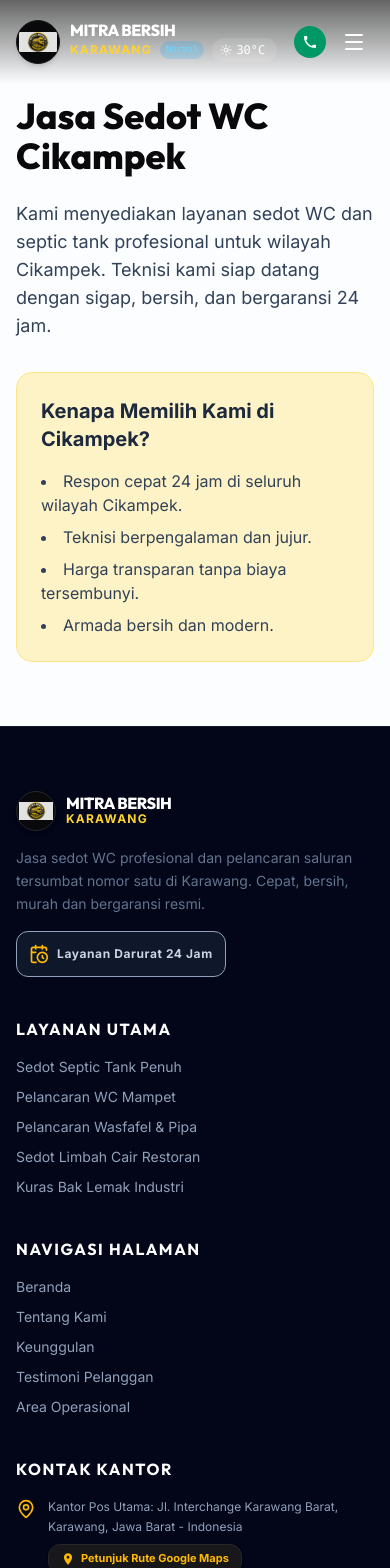
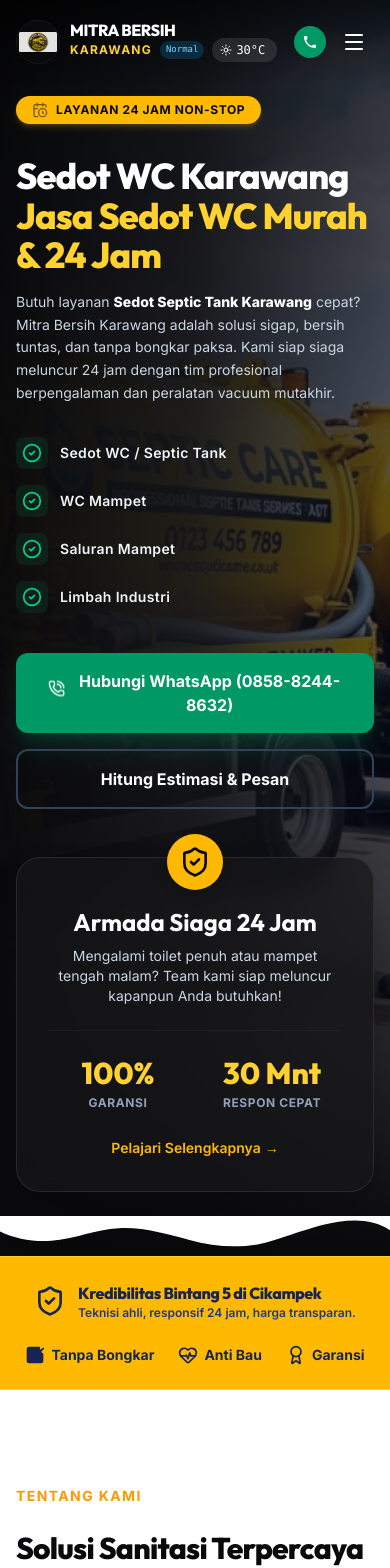
Before and after one commit to idin77/mitra-bersih-karawang, a React (Vite) app: page /jasa-sedot-wc-cikampek in a window 390 px wide. Shown: the top 1568 px of the page. Built offline with nearby package versions, Linux system fonts and the light colour scheme.

Commit message:
refactor: make location dynamic across components
Introduce a `location` prop to core components to allow multi-regional support and update the Google site verification tag.

```diff
--- a/index.html
+++ b/index.html
@@ -22,7 +22,7 @@
     <meta name="robots" content="index, follow" />
     <meta name="author" content="Mitra Bersih Karawang" />
     <link rel="canonical" href="https://mitrabersihkarawang.com" />
-    <meta name="google-site-verification" content="i_RVhfXoA1ybuP85QTAJjwu-WL7l_FIU7x_k0SPKM_Y" />
+    <meta name="google-site-verification" content="MyMamhblSagDsAjUWPMB7sUCShZXRXxt0ElTfhhTe3c" />
 
     <!-- Open Graph / Facebook -->
     <meta property="og:type" content="website" />
--- a/src/components/About.tsx
+++ b/src/components/About.tsx
@@ -1,7 +1,7 @@
 import { Home, Users, Building2, Factory, ShieldAlert, Award } from "lucide-react";
 import { motion } from "motion/react";
 
-export default function About() {
+export default function About({ location = "Karawang" }: { location?: string }) {
   const sectors = [
     {
       icon: <Home className="w-6 h-6 text-amber-600" />,
@@ -42,12 +42,12 @@ export default function About() {
               TENTANG KAMI
             </span>
             <h2 className="text-3xl sm:text-4xl font-display font-extrabold text-zinc-950 tracking-tight leading-tight">
-              Solusi Sanitasi Terpercaya di Karawang
+              Solusi Sanitasi Terpercaya di {location}
             </h2>
             <div className="w-20 h-1.5 bg-amber-400 rounded-full"></div>
 
             <p className="text-slate-600 text-base sm:text-lg leading-relaxed pt-2">
-              <strong className="text-zinc-950 font-semibold">Mitra Bersih Karawang</strong> merupakan jasa sedot WC profesional yang melayani rumah tangga, perusahaan, perkantoran, dan industri dengan pelayanan cepat, aman, dan terpercaya.
+              <strong className="text-zinc-950 font-semibold">Mitra Bersih {location}</strong> merupakan jasa sedot WC profesional yang melayani rumah tangga, perusahaan, perkantoran, dan industri dengan pelayanan cepat, aman, dan terpercaya.
             </p>
 
             <p className="text-slate-600 text-sm sm:text-base leading-relaxed">
--- a/src/components/ContactForm.tsx
+++ b/src/components/ContactForm.tsx
@@ -7,7 +7,7 @@ interface ContactProps {
   whatsappNumber: string;
 }
 
-export default function ContactForm({ whatsappNumber }: ContactProps) {
+export default function ContactForm({ whatsappNumber, location = "Karawang" }: { whatsappNumber: string; location?: string }) {
   // Booking Form State
   const [formData, setFormData] = useState({
     name: "",
@@ -26,7 +26,7 @@ export default function ContactForm({ whatsappNumber }: ContactProps) {
       return;
     }
 
-    const message = `Halo Jasa Sedot WC Mitra Bersih Karawang,\n\nSaya ingin booking layanan pengerjaan secepatnya:\n` +
+    const message = `Halo Jasa Sedot WC Mitra Bersih ${location},\n\nSaya ingin booking layanan pengerjaan secepatnya:\n` +
       `- Nama: ${formData.name}\n` +
       `- Alamat: ${formData.address}\n` +
       `- Layanan: ${formData.serviceType}\n` +
@@ -39,7 +39,7 @@ export default function ContactForm({ whatsappNumber }: ContactProps) {
   };
 
   const handleCalculatorSubmit = (data: { service: string; volume: string; location: string; price: string }) => {
-    const message = `Halo Mitra Bersih Karawang,\n\nSaya ingin menanyakan penawaran harga berdasarkan estimasi kalkulator:\n` +
+    const message = `Halo Mitra Bersih ${location},\n\nSaya ingin menanyakan penawaran harga berdasarkan estimasi kalkulator:\n` +
       `- Jenis Jasa: ${data.service}\n` +
       `- Volume: ${data.volume}\n` +
       `- Wilayah: ${data.location}\n` +
--- a/src/components/Features.tsx
+++ b/src/components/Features.tsx
@@ -1,7 +1,7 @@
 import { Clock, Briefcase, Sparkles, HeartHandshake, Zap, ShieldCheck } from "lucide-react";
 import { motion } from "motion/react";
 
-export default function Features() {
+export default function Features({ location = "Karawang" }: { location?: string }) {
   const keunggulanItems = [
     {
       icon: <Clock className="w-8 h-8 text-amber-500" />,
@@ -30,7 +30,7 @@ export default function Features() {
     {
       icon: <Zap className="w-8 h-8 text-amber-500" />,
       title: "Respon Cepat",
-      description: "Armada siaga tersebar di area Karawang demi menjamin respon kilat ke tempat Anda.",
+      description: `Armada siaga tersebar di area ${location} demi menjamin respon kilat ke tempat Anda.`,
       badge: "FAST"
     },
     {
@@ -60,7 +60,7 @@ export default function Features() {
             MENGAPA MEMILIH KAMI?
           </span>
           <h2 className="text-3xl sm:text-4xl font-display font-extrabold text-zinc-950 tracking-tight">
-            Keunggulan Layanan Mitra Bersih Karawang
+            Keunggulan Layanan Mitra Bersih {location}
           </h2>
           <div className="w-20 h-1.5 bg-amber-400 mx-auto rounded-full"></div>
           <p className="text-slate-600 leading-relaxed text-base sm:text-lg">
--- a/src/components/FloatingWhatsApp.tsx
+++ b/src/components/FloatingWhatsApp.tsx
@@ -236,7 +236,8 @@ export default function FloatingWhatsApp({ whatsappNumber }: FloatingProps) {
               rotate: isShaking ? [0, -10, 10, -10, 10, 0] : 0,
               boxShadow: isHovered
                 ? ["0 0 10px 2px rgba(5, 150, 105, 0.6)", "0 0 20px 10px rgba(5, 150, 105, 0.6)", "0 0 10px 2px rgba(5, 150, 105, 0.6)"]
-                : "0 10px 15px -3px rgba(16, 185, 129, 0.5)"
+                : "0 10px 15px -3px rgba(16, 185, 129, 0.5)",
+              opacity: 1
             }}
             id="btn-floating-wa"
             onClick={handleWhatsAppAction}
@@ -246,12 +247,11 @@ export default function FloatingWhatsApp({ whatsappNumber }: FloatingProps) {
                 handleWhatsAppAction();
               }
             }}
-            initial={{ scale: 0 }}
+            initial={{ scale: 0, opacity: 0 }}
             transition={{
               type: "spring",
               stiffness: 260,
               damping: 20,
-              delay: 1,
               rotate: { type: "tween", duration: 0.6 },
               scale: {
                   repeat: isHovered ? 0 : Infinity,
--- a/src/pages/CikampekPage.tsx
+++ b/src/pages/CikampekPage.tsx
@@ -1,39 +1,62 @@
 import Header from "../components/Header";
+import Hero from "../components/Hero";
+import Features from "../components/Features";
+import About from "../components/About";
+import Services from "../components/Services";
+import Gallery from "../components/Gallery";
+import Testimonials from "../components/Testimonials";
+import ContactForm from "../components/ContactForm";
 import Footer from "../components/Footer";
 import FloatingWhatsApp from "../components/FloatingWhatsApp";
+import FAQ from "../components/FAQ";
 import { Helmet } from "react-helmet-async";
+import { ShieldCheck, CheckSquare, HeartPulse, Award } from "lucide-react";
+import { motion } from "motion/react";
 
 export default function CikampekPage() {
   const WHATSAPP_NUMBER = "085882448632";
+  const HERO_IMAGE_SRC = "/src/assets/images/armada_karawang_asli_1779610538314.png";
 
   return (
-    <div id="mitra-bersih-karawang-app" className="relative text-slate-800">
+    <div id="mitra-bersih-cikampek-app" className="relative text-slate-800">
       <Helmet>
         <title>Jasa Sedot WC Cikampek Murah & 24 Jam Terpercaya | Mitra Bersih</title>
-        <meta name="description" content="Jasa sedot WC Cikampek profesional, murah, dan bergaransi. Layanan sedot septic tank, pelancaran saluran air mampet di Cikampek 24 jam." />
+        <meta name="description" content="Jasa sedot WC Cikampek profesional, murah, dan bergaransi. Layanan sedot septic tank, pelancaran saluran air mampet di Cikampek 24 jam siap siaga." />
         <link rel="canonical" href="https://mitrabersih.sedotwckarawang.id/jasa-sedot-wc-cikampek" />
       </Helmet>
 
       <Header whatsappNumber={WHATSAPP_NUMBER} />
 
-      <main className="pt-24 pb-16 max-w-7xl mx-auto px-4 sm:px-6 lg:px-8">
-        <h1 className="font-display font-extrabold text-4xl sm:text-5xl text-zinc-950 mb-6">Jasa Sedot WC Cikampek</h1>
-        <p className="text-lg text-slate-700 mb-8">
-          Kami menyediakan layanan sedot WC dan septic tank profesional untuk wilayah Cikampek.
-          Teknisi kami siap datang dengan sigap, bersih, dan bergaransi 24 jam.
-        </p>
+      <Hero whatsappNumber={WHATSAPP_NUMBER} imageSrc={HERO_IMAGE_SRC} />
 
-        {/* Basic Content for now as per minimal requested */}
-        <div className="bg-amber-100 p-6 rounded-2xl border border-amber-200">
-            <h2 className="font-bold text-xl mb-4">Kenapa Memilih Kami di Cikampek?</h2>
-            <ul className="list-disc list-inside space-y-2 text-slate-700">
-                <li>Respon cepat 24 jam di seluruh wilayah Cikampek.</li>
-                <li>Teknisi berpengalaman dan jujur.</li>
-                <li>Harga transparan tanpa biaya tersembunyi.</li>
-                <li>Armada bersih dan modern.</li>
-            </ul>
+      <section className="bg-amber-400 py-6 border-y border-amber-300 relative z-20">
+        <div className="max-w-7xl mx-auto px-4 sm:px-6 lg:px-8">
+          <div className="flex flex-col md:flex-row items-center justify-between gap-6 text-blue-950">
+            <div className="flex items-center space-x-3">
+              <ShieldCheck className="w-8 h-8 shrink-0 text-blue-950" />
+              <div>
+                <h4 className="font-display font-extrabold text-base sm:text-lg tracking-tight">Kredibilitas Bintang 5 di Cikampek</h4>
+                <p className="text-xs font-semibold text-blue-900">Teknisi ahli, responsif 24 jam, harga transparan.</p>
+              </div>
+            </div>
+            <div className="flex items-center space-x-6 text-sm font-bold">
+              <div className="flex items-center space-x-1.5"><CheckSquare className="w-5 h-5 text-blue-950 fill-current" /><span>Tanpa Bongkar</span></div>
+              <div className="flex items-center space-x-1.5"><HeartPulse className="w-5 h-5 text-blue-950" /><span>Anti Bau</span></div>
+              <div className="flex items-center space-x-1.5"><Award className="w-5 h-5 text-blue-950" /><span>Garansi</span></div>
+            </div>
+          </div>
         </div>
-      </main>
+      </section>
+
+      <motion.div initial={{ opacity: 0, y: 50 }} whileInView={{ opacity: 1, y: 0 }} viewport={{ once: true }} transition={{ duration: 0.7 }}>
+        <About location="Cikampek" />
+        <Services whatsappNumber={WHATSAPP_NUMBER} location="Cikampek" />
+        <Features location="Cikampek" />
+        <Gallery />
+        <Testimonials />
+        <FAQ />
+        <ContactForm whatsappNumber={WHATSAPP_NUMBER} location="Cikampek" />
+      </motion.div>
 
       <Footer whatsappNumber={WHATSAPP_NUMBER} />
       <FloatingWhatsApp whatsappNumber={WHATSAPP_NUMBER} />
```
Also changed, not shown: src/components/Services.tsx (+5 -5 lines).
